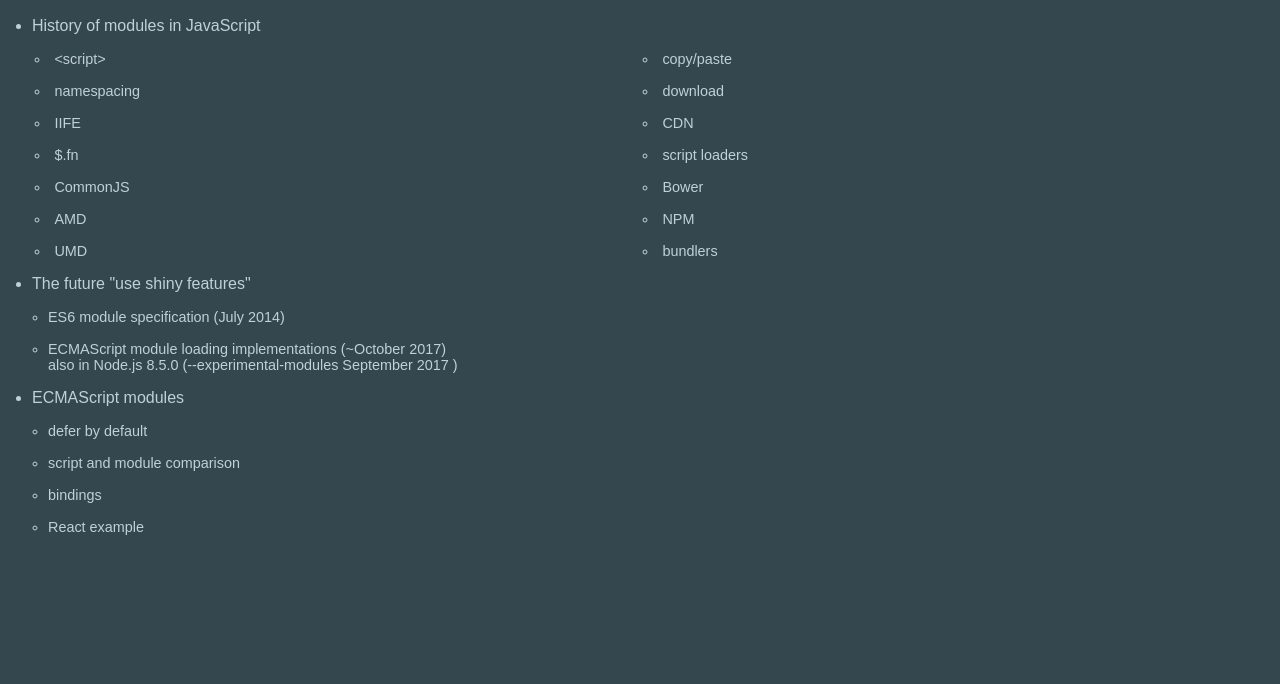
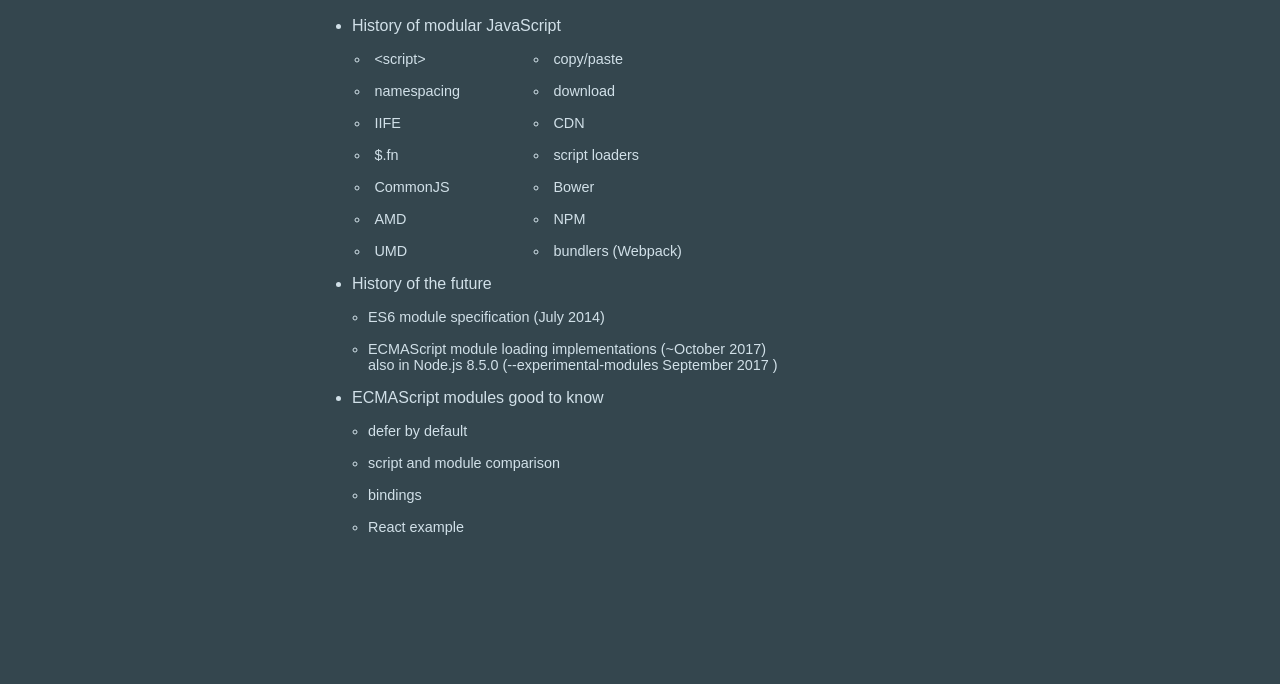
Before and after one commit to PM5544/ecmascript-modules-meetup, a website: page public/index.html in a window 1280 px wide. Shown: the part 116-800 px from the top of the page. Drawn offline with Linux system fonts and the light colour scheme.

Commit message:
adds some more details and modulepreload

```diff
--- a/public/02/index.mjs
+++ b/public/02/index.mjs
@@ -4,6 +4,12 @@
   counter += num;
   return counter;
 }
+
+
+
+
+
+
 
 export const object = {
   counter: 0,
--- a/public/index.html
+++ b/public/index.html
@@ -1,5 +1,5 @@
 <!doctype html><html><head><meta charset="utf-8">
-  <title>modules in JavaScript</title>
+  <title>The history of modular JS</title>
   <link rel="stylesheet" type="text/css" href="./styles.css" />
 </head>
 <body>
@@ -7,7 +7,7 @@
   <main>
     <h1>You might not need Webpack</h1>
     <ul>
-      <li>History of modules in JavaScript
+      <li>History of modular JavaScript
         <div class="row">
           <ul>
             <li>&lt;script&gt;</li>
@@ -25,17 +25,17 @@
             <li>script loaders</li>
             <li>Bower</li>
             <li>NPM</li>
-            <li>bundlers</li>
+            <li>bundlers (Webpack)</li>
           </ul>
         </div>
       </li>
-      <li>The future "use shiny features"
+      <li>History of the future
         <ul>
           <li>ES6 module specification (July 2014)</li>
           <li>ECMAScript module loading implementations (~October 2017)<br />also in Node.js 8.5.0 (--experimental-modules September 2017 )</li>
         </ul>
       </li>
-      <li>ECMAScript modules
+      <li>ECMAScript modules good to know
         <ul>
           <li>defer by default</li>
           <li>script and module comparison</li>
--- a/public/styles.css
+++ b/public/styles.css
@@ -10,10 +10,14 @@
   margin: 0;
   user-select: none;
 }
+header, main {
+  max-width: 40rem;
+  margin: 0 auto;
+}
 header {
   display: flex;
   height: 2rem;
-  border-bottom: 1px solid #353131;
+  border: 1px solid #353131;
 }
 header > a {
   flex: 1;
@@ -27,7 +31,7 @@
   height: calc( 100vh - 2rem);
   text-align: center;
   padding: 2rem;
-  color:#c1d0d8
+  color:#d1e0e8
 }
 h1, h2, h3 {
   margin: 0 0 2rem 0;
@@ -42,6 +46,7 @@
 }
 .row ul {
   flex: 1;
+  max-width: 11rem;
   list-style-position: inside;
   margin-top: 1rem;
   margin-left: 3px;
```
Also changed, not shown: public/01/index.html (+51 -6 lines), public/03/index.html (+4 -0 lines).
